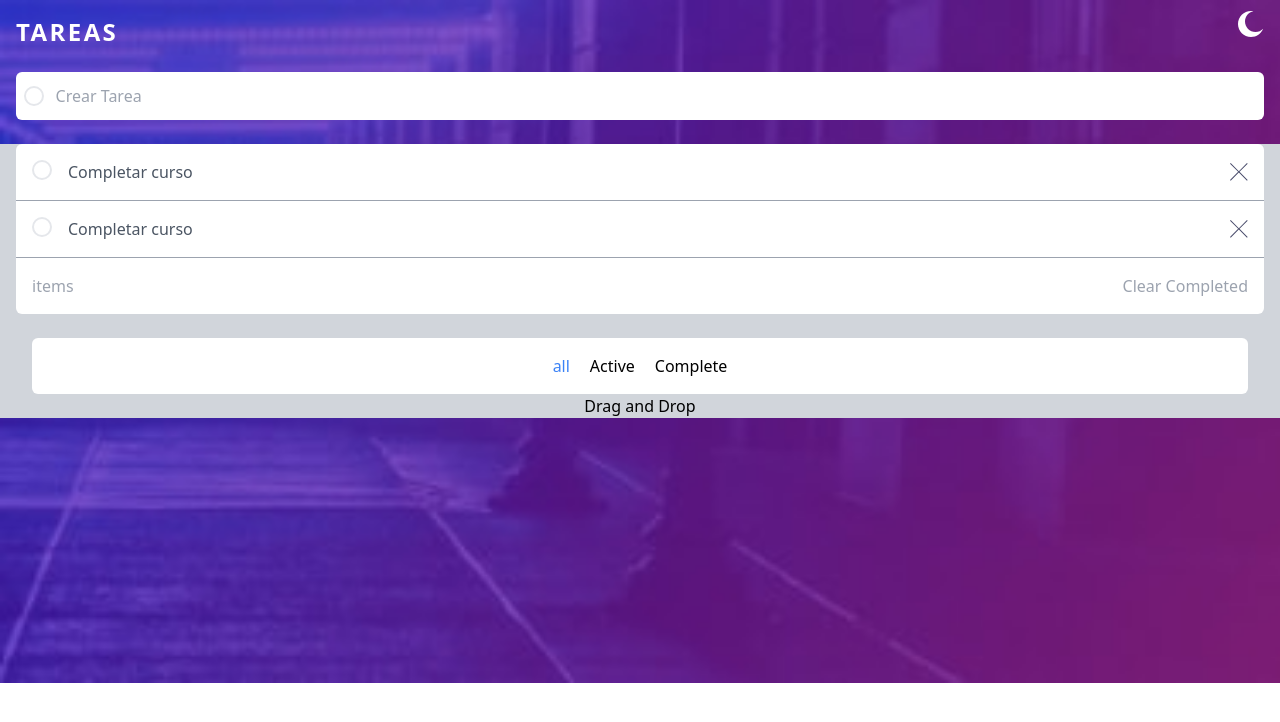
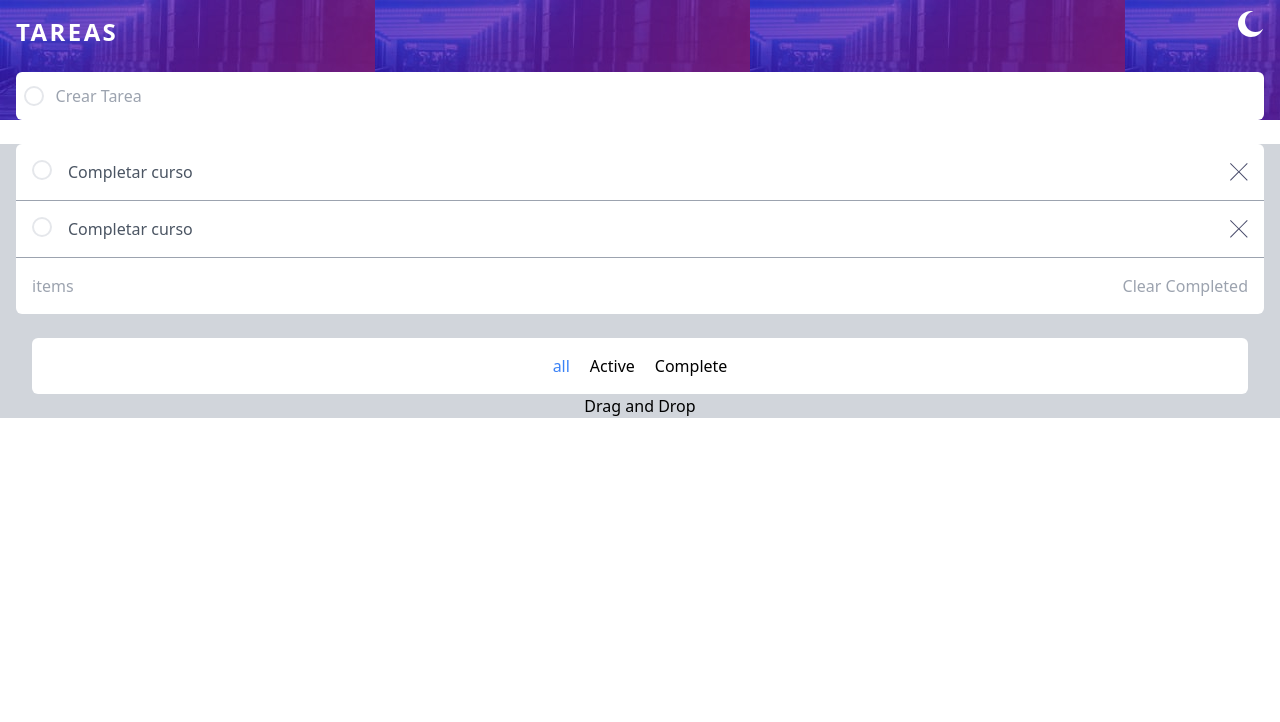
Before and after one commit to PabloMuz/App-Tareas, a React (Vite) app: page / in a window 1280 px wide. Shown: the top 722 px of the page. Built offline with nearby package versions, Linux system fonts and the light colour scheme.

Commit message:
Test - background fix.2

```diff
--- a/src/App.jsx
+++ b/src/App.jsx
@@ -2,8 +2,8 @@ import CrossIcon from "./icons/components/CrossIcon";
 import Moon from "./icons/components/MoonIcon";
 const App = () => {
   return (
-    <div className="bg-[url('src/assets/images/bg-mobile-dark.jpg')] bg-no-repeat bg-contain min-h-screen ">
-      <header className="container mx-auto px-4">
+    <div className=" bg-no-repeat bg-contain min-h-screen ">
+      <header className="container mx-auto px-4 bg-[url('src/assets/images/bg-mobile-dark.jpg')]">
         <div className="flex justify-between">
           <h1 className="uppercase text-white pt-4 text-2xl font-bold tracking-widest">
             Tareas
```
